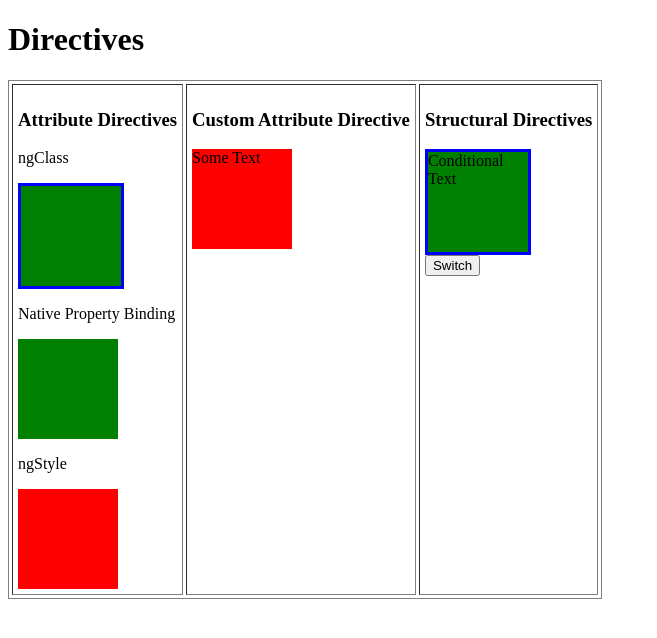
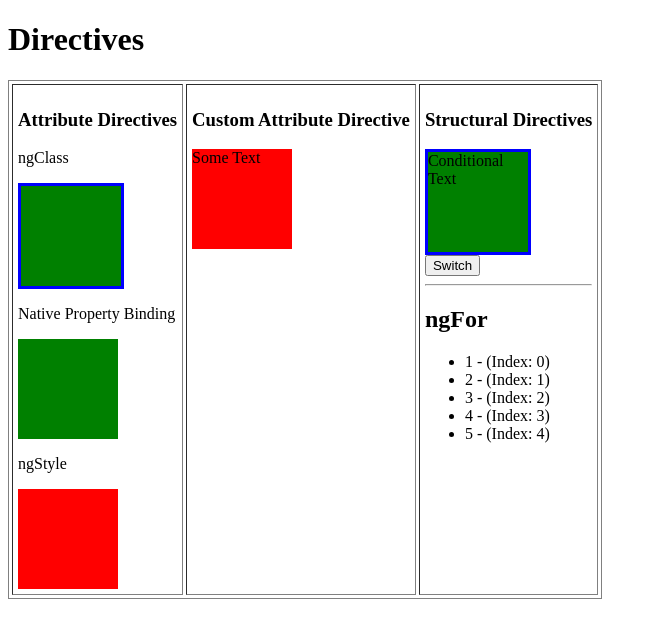
Before and after one commit to jennyEckstein/Udemy_AngularJS_Tutorial, an Angular app in the folder first-app/: page / in a window 1280 px wide. Shown: the top 638 px of the page, without its empty margins (0-657 px from the left). Built offline with nearby package versions, Linux system fonts and the light colour scheme.

Commit message:
feat: covered ngFor directive

```diff
--- a/first-app/src/app/directives/directives.component.html
+++ b/first-app/src/app/directives/directives.component.html
@@ -20,6 +20,11 @@ red'">Some Text</div>
 		<h3>Structural Directives</h3>
 		<div [ngClass]="{border:true, background:true}" *ngIf="switch">Conditional Text</div>
 		<button (click)="onSwitch()">Switch</button>
+		<hr>
+		<h2>ngFor</h2>
+		<ul>
+			<li *ngFor="let item of items; let i = index">{{ item }} - (Index: {{ i }})</li>
+		</ul>
 		</td>
 
 	</tr>
--- a/first-app/src/app/directives/directives.component.ts
+++ b/first-app/src/app/directives/directives.component.ts
@@ -8,6 +8,8 @@ import {} from '../highlight.directive';
 })
 export class DirectivesComponent implements OnInit {
 
+	private items = [1, 2, 3, 4, 5];
+
 	private switch = true;
 	onSwitch(){
 		this.switch = !this.switch;
```
